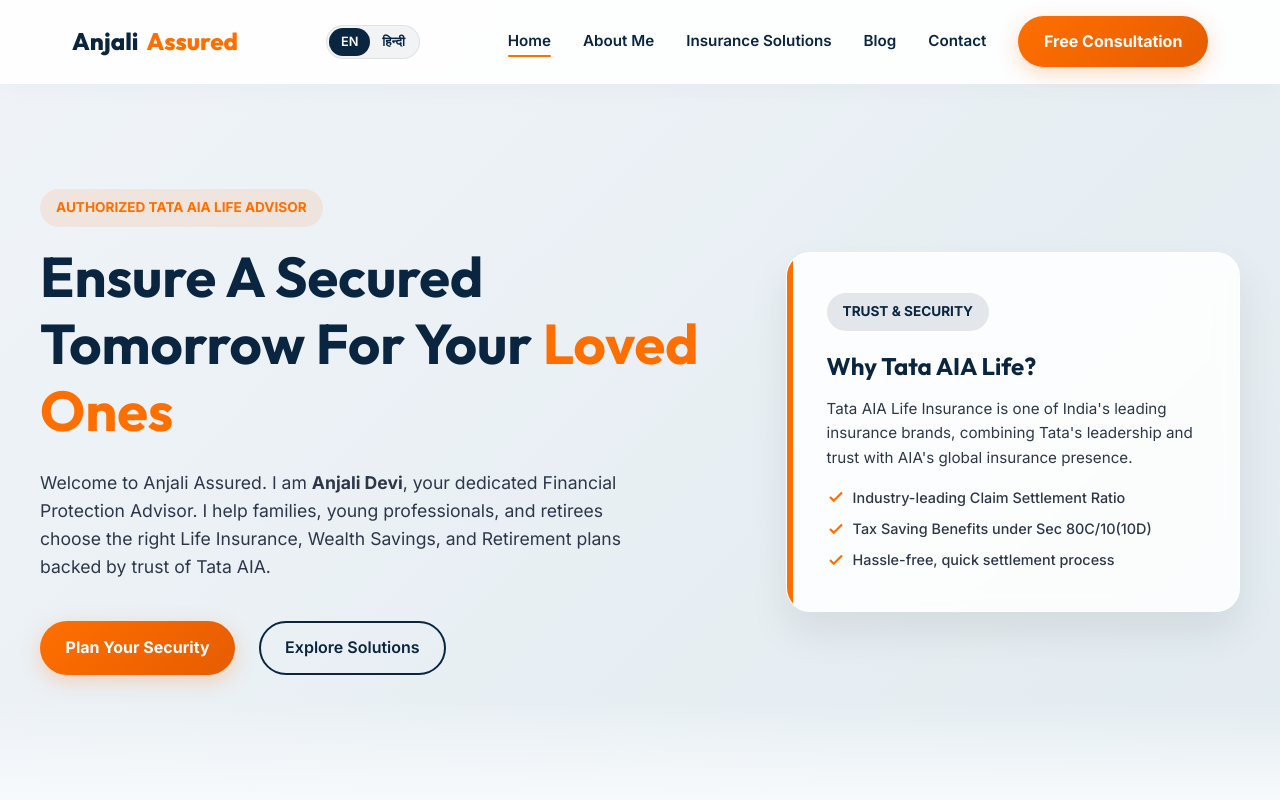
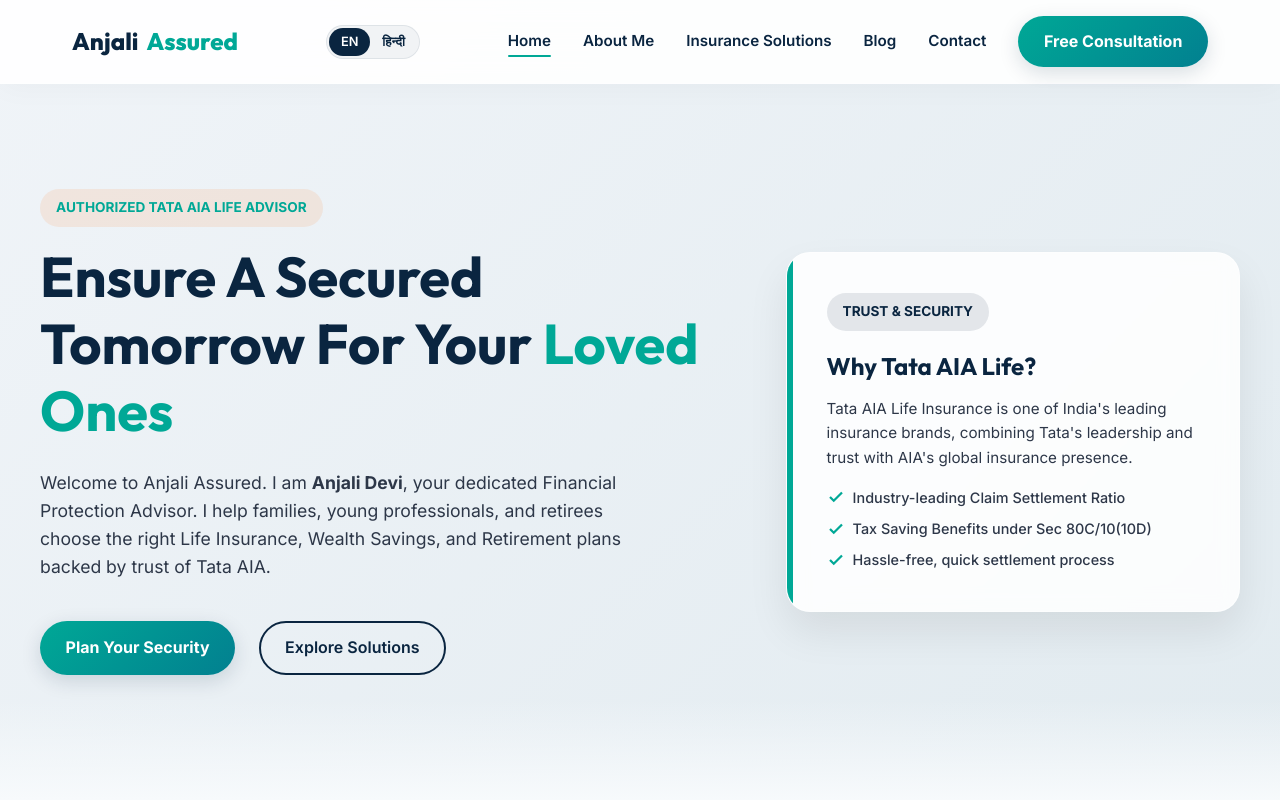
Before and after one commit to tataaia/anjaliassured, a plain HTML site: page index.html in a window 1280 px wide. Shown: the top 800 px of the page. Drawn offline with Linux system fonts and the light colour scheme.

Commit message:
Configure multi-accent colors (2, 5, 7, 10) dynamically across pages

```diff
--- a/index.html
+++ b/index.html
@@ -7,7 +7,7 @@
     <meta name="description" content="Secure your family's future with Anjali Devi, trusted Tata AIA Life Insurance & Financial Protection Advisor in Gopalganj, Bihar. Get customized term plans, savings, and retirement solutions.">
     <link rel="stylesheet" href="style.css">
 </head>
-<body>
+<body class="theme-teal">
 
     <!-- Header Navigation -->
     <header>
--- a/style.css
+++ b/style.css
@@ -3,8 +3,22 @@
 :root {
     --primary: #0a2540;
     --primary-light: #1e3d59;
-    --accent: #ff6f00;
-    --accent-hover: #e65c00;
+    --accent: #00a896; /* Default: Color 2 Teal */
+    --accent-hover: #028090;
+
+    /* Premium Color Choices Configuration */
+    --color-teal: #00a896;       /* Choice 2: Teal */
+    --color-teal-hover: #028090;
+
+    --color-crimson: #e11d48;    /* Choice 5: Crimson Rose */
+    --color-crimson-hover: #be123c;
+
+    --color-turquoise: #06b6d4;  /* Choice 7: Ocean Turquoise */
+    --color-turquoise-hover: #0891b2;
+
+    --color-coral: #f43f5e;      /* Choice 10: Coral Rose */
+    --color-coral-hover: #e11d48;
+
     --text-dark: #2d3748;
     --text-light: #ffffff;
     --text-muted: #718096;
@@ -177,7 +191,7 @@
     font-weight: 700;
     border: none;
     cursor: pointer;
-    box-shadow: 0 6px 20px rgba(255, 111, 0, 0.25);
+    box-shadow: 0 6px 20px rgba(10, 37, 64, 0.15);
     display: inline-flex;
     align-items: center;
     justify-content: center;
@@ -1040,8 +1054,7 @@
     display: flex;
     align-items: center;
     justify-content: center;
-    color: white;
-    box-shadow: 0 8px 25px rgba(255, 111, 0, 0.3);
+    box-shadow: 0 8px 25px rgba(10, 37, 64, 0.15);
     transition: var(--transition);
     border: none;
     cursor: pointer;
@@ -1049,7 +1062,7 @@
 
 .fab-btn:hover {
     transform: scale(1.08);
-    box-shadow: 0 10px 30px rgba(255, 111, 0, 0.5);
+    box-shadow: 0 10px 30px rgba(10, 37, 64, 0.25);
 }
 
 .fab-btn svg {
@@ -1097,3 +1110,24 @@
         stroke-dashoffset: 0;
     }
 }
+
+/* Page-specific & Section-specific Accent Theme Overrides */
+.theme-teal {
+    --accent: var(--color-teal);
+    --accent-hover: var(--color-teal-hover);
+}
+
+.theme-crimson {
+    --accent: var(--color-crimson);
+    --accent-hover: var(--color-crimson-hover);
+}
+
+.theme-turquoise {
+    --accent: var(--color-turquoise);
+    --accent-hover: var(--color-turquoise-hover);
+}
+
+.theme-coral {
+    --accent: var(--color-coral);
+    --accent-hover: var(--color-coral-hover);
+}
```
Also changed, not shown: about.html (+1 -1 lines), blog.html (+1 -1 lines), solutions.html (+1 -1 lines).
